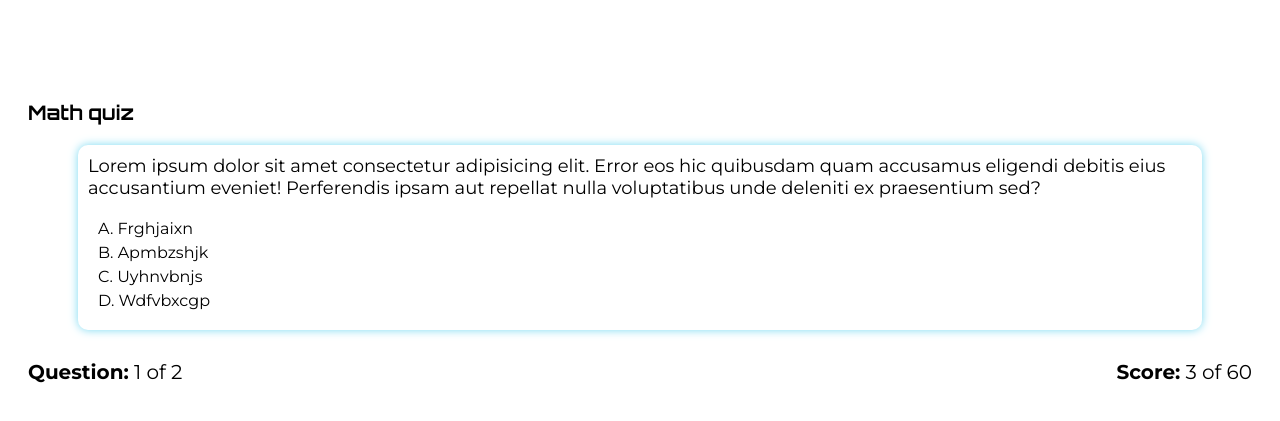
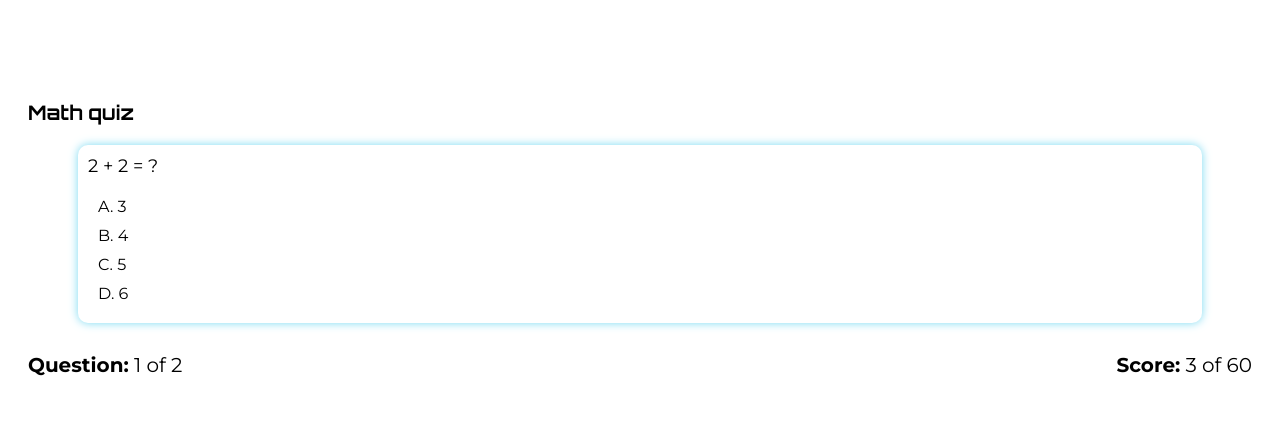
Before and after one commit to Dev-KoSi/kojo-collins-quizApp, a plain HTML site: page index.html in a window 1280 px wide. Shown: the part 49-470 px from the top of the page. Drawn offline with Linux system fonts and the light colour scheme; a web font is replaced by a local one.

Commit message:
change code

```diff
--- a/index.html
+++ b/index.html
@@ -26,20 +26,8 @@
         </header>
         <!-- Q-A Section -->
         <div class="Q-A-section">
-            <div class="subject">
-                <span class="change-sub">Math</span> quiz
-            </div>
-            <div class="q-a">
-                <div class="question">
-                    Lorem ipsum dolor sit amet consectetur adipisicing elit. Error eos hic quibusdam quam accusamus eligendi debitis eius accusantium eveniet! Perferendis ipsam aut repellat nulla voluptatibus unde deleniti ex praesentium sed?
-                </div>
-                <div class="answers">
-                    <div>A. Frghjaixn</div>
-                    <div>B. Apmbzshjk</div>
-                    <div>C. Uyhnvbnjs</div>
-                    <div>D. Wdfvbxcgp</div>
-                </div>
-            </div>
+
+
         </div>
 
         <!-- Footer Section -->
--- a/quiz-app.js
+++ b/quiz-app.js
@@ -1,3 +1,207 @@
       function toggleMenu() {
   document.querySelector(".nav-links").classList.toggle("show");
 }
+
+  const mathQuestions = [
+  {
+    question: "2 + 2 = ?",
+    options: ["3", "4", "5", "6"],
+    correctAnswer: "4"
+  },
+  {
+    question: "5 * 3 = ?",
+    options: ["12", "14", "15", "16"],
+    correctAnswer: "15"
+  },
+  {
+    question: "7 - 1 = ?",
+    options: ["5", "6", "8", "9"],
+    correctAnswer: "6"
+  },
+  {
+    question: "9 / 3 = ?",
+    options: ["2", "3", "4", "6"],
+    correctAnswer: "3"
+  },
+  {
+    question: "11 + 1 = ?",
+    options: ["10", "11", "12", "13"],
+    correctAnswer: "12"
+  },
+  {
+    question: "8 * 9 = ?",
+    options: ["64", "72", "81", "90"],
+    correctAnswer: "72"
+  },
+  {
+    question: "4 * 6 = ?",
+    options: ["20", "22", "24", "26"],
+    correctAnswer: "24"
+  },
+  {
+    question: "15 - 9 = ?",
+    options: ["4", "5", "6", "8"],
+    correctAnswer: "6"
+  },
+  {
+    question: "6 + 8 = ?",
+    options: ["12", "13", "14", "15"],
+    correctAnswer: "14"
+  },
+  {
+    question: "9 * 8 = ?",
+    options: ["64", "72", "81", "90"],
+    correctAnswer: "72"
+  },
+  {
+    question: "24 / 4 = ?",
+    options: ["4", "5", "6", "8"],
+    correctAnswer: "6"
+  },
+  {
+    question: "7 + 2 = ?",
+    options: ["8", "9", "10", "11"],
+    correctAnswer: "9"
+  },
+  {
+    question: "3 * 9 = ?",
+    options: ["24", "26", "27", "30"],
+    correctAnswer: "27"
+  },
+  {
+    question: "16 - 7 = ?",
+    options: ["8", "9", "10", "11"],
+    correctAnswer: "9"
+  },
+  {
+    question: "5 + 4 = ?",
+    options: ["8", "9", "10", "11"],
+    correctAnswer: "9"
+  },
+  {
+    question: "2 * 9 = ?",
+    options: ["16", "17", "18", "19"],
+    correctAnswer: "18"
+  },
+  {
+    question: "11 - 4 = ?",
+    options: ["5", "6", "7", "8"],
+    correctAnswer: "7"
+  },
+  {
+    question: "8 + 1 = ?",
+    options: ["7", "8", "9", "10"],
+    correctAnswer: "9"
+  },
+  {
+    question: "6 * 8 = ?",
+    options: ["40", "42", "48", "50"],
+    correctAnswer: "48"
+  },
+  {
+    question: "9 - 3 = ?",
+    options: ["5", "6", "7", "8"],
+    correctAnswer: "6"
+  },
+  {
+    question: "4 + 9 = ?",
+    options: ["11", "12", "13", "14"],
+    correctAnswer: "13"
+  },
+  {
+    question: "7 * 6 = ?",
+    options: ["38", "40", "42", "44"],
+    correctAnswer: "42"
+  },
+  {
+    question: "15 + 2 = ?",
+    options: ["16", "17", "18", "19"],
+    correctAnswer: "17"
+  },
+  {
+    question: "24 / 6 = ?",
+    options: ["3", "4", "5", "6"],
+    correctAnswer: "4"
+  },
+  {
+    question: "9 + 6 = ?",
+    options: ["13", "14", "15", "16"],
+    correctAnswer: "15"
+  },
+  {
+    question: "8 * 6 = ?",
+    options: ["40", "42", "46", "48"],
+    correctAnswer: "48"
+  },
+  {
+    question: "5 - 2 = ?",
+    options: ["2", "3", "4", "6"],
+    correctAnswer: "3"
+  },
+  {
+    question: "4 * 9 = ?",
+    options: ["32", "35", "36", "40"],
+    correctAnswer: "36"
+  },
+  {
+    question: "7 + 5 = ?",
+    options: ["10", "11", "12", "13"],
+    correctAnswer: "12"
+  },
+  {
+    question: "18 / 3 = ?",
+    options: ["5", "6", "7", "9"],
+    correctAnswer: "6"
+  }
+];
+
+let nexQ = 0;
+let currentQ = 0;
+let score = 0;
+
+function  generateQ(){
+ [mathQuestions[nexQ]].forEach(function(value){
+    let html = `
+     <div class="subject">
+          <span class="change-sub">Math</span> quiz
+      </div>
+      <div class="q-a">
+          <div class="question">
+            ${value.question}
+          </div>
+        <div class="answers ans-a" data-ans-a="${value.options[0]}">
+           A. ${value.options[0]}
+          </div>
+          <div class="answers ans-b">
+           B. ${value.options[1]}
+          </div>
+          <div class="answers ans-c">
+           C. ${value.options[2]}
+          </div>
+          <div class="answers ans-d">
+           D. ${value.options[3]}
+          </div>
+      </div>
+    `
+   document.querySelector(".Q-A-section").innerHTML =html;
+
+})
+}
+generateQ();
+
+document.querySelectorAll(".answers").forEach((ans)=>{
+  ans.addEventListener("click",()=>{
+    const ansA = ans.dataset.ansA;
+    console.log(ansA);
+
+
+    [mathQuestions[nexQ]].forEach((index)=>{
+      if(ansA === index.correctAnswer){
+
+      }
+    })
+    nexQ ++;
+  })
+})
+
+// console.log([mathQuestions[2]]);
```
